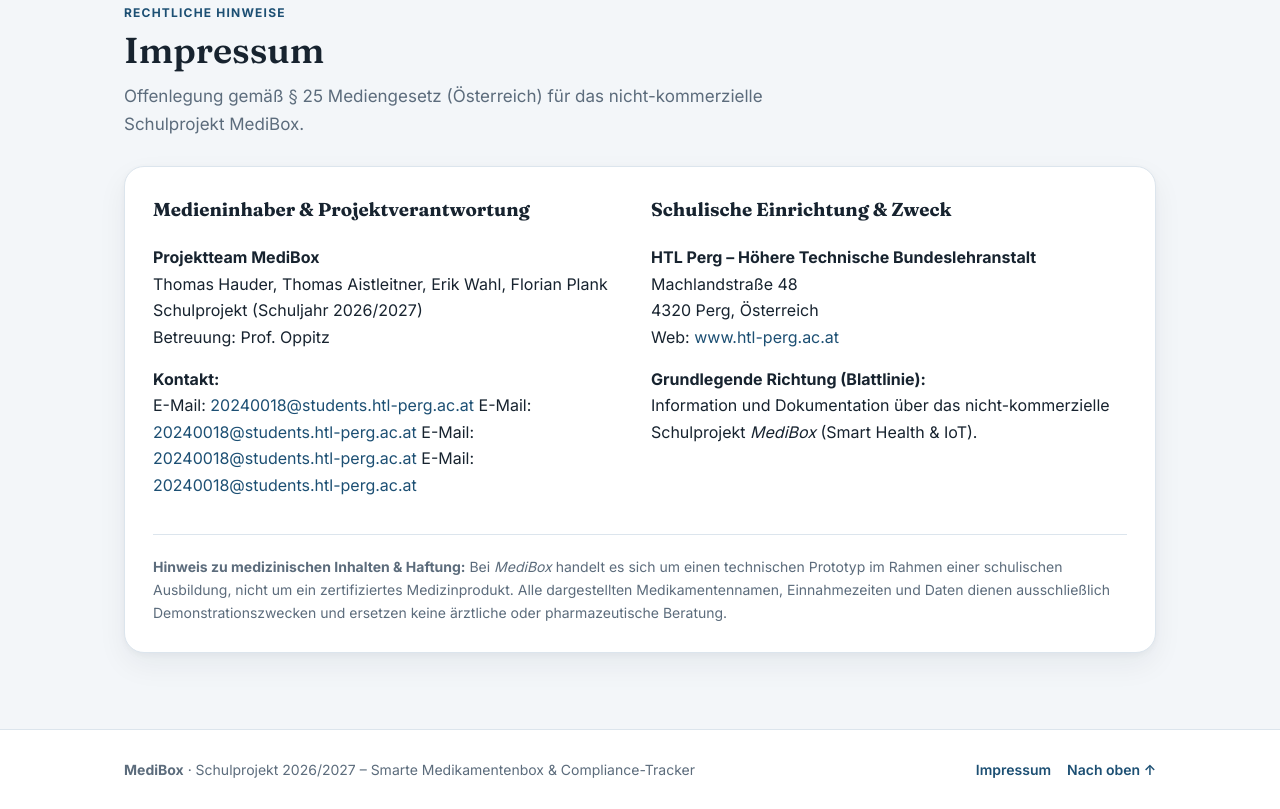
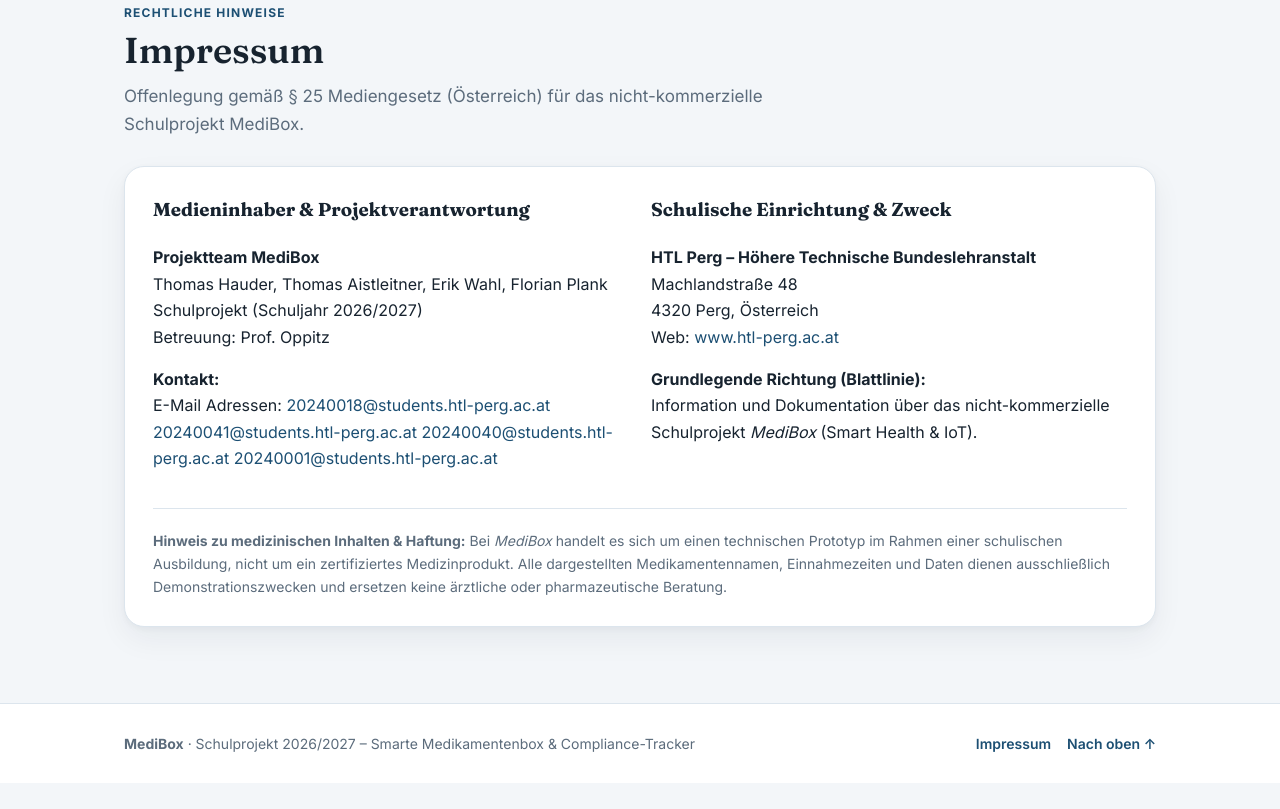
Before and after one commit to TomTomHDot/TomTomHDot.github.io, a plain HTML site: page index.html in a window 1280 px wide. Shown: the part 4852-5661 px from the top of the page. After the commit the page ends 5635 px from the top, so only its background shows below. Drawn offline with Linux system fonts and the light colour scheme.

Commit message:
Revise email contact format in index.html
Updated email contact section to list addresses more clearly.

```diff
--- a/index.html
+++ b/index.html
@@ -1390,10 +1390,11 @@ VALUES (42, 1, 2, '2026-05-12', '13:02', 'pünktlich');</pre>
               </p>
               <p>
                 <strong>Kontakt:</strong><br>
-                E-Mail: <a href="mailto:20240018@students.htl-perg.ac.at">20240018@students.htl-perg.ac.at</a>
-                E-Mail: <a href="mailto:20240041@students.htl-perg.ac.at">20240018@students.htl-perg.ac.at</a>
-                E-Mail: <a href="mailto:20240040@students.htl-perg.ac.at">20240018@students.htl-perg.ac.at</a>
-                E-Mail: <a href="mailto:20240001@students.htl-perg.ac.at">20240018@students.htl-perg.ac.at</a>
+                E-Mail Adressen:
+                <a href="mailto:20240018@students.htl-perg.ac.at">20240018@students.htl-perg.ac.at</a>
+                <a href="mailto:20240041@students.htl-perg.ac.at">20240041@students.htl-perg.ac.at</a>
+                <a href="mailto:20240040@students.htl-perg.ac.at">20240040@students.htl-perg.ac.at</a>
+                <a href="mailto:20240001@students.htl-perg.ac.at">20240001@students.htl-perg.ac.at</a>
               </p>
             </div>
 
```
